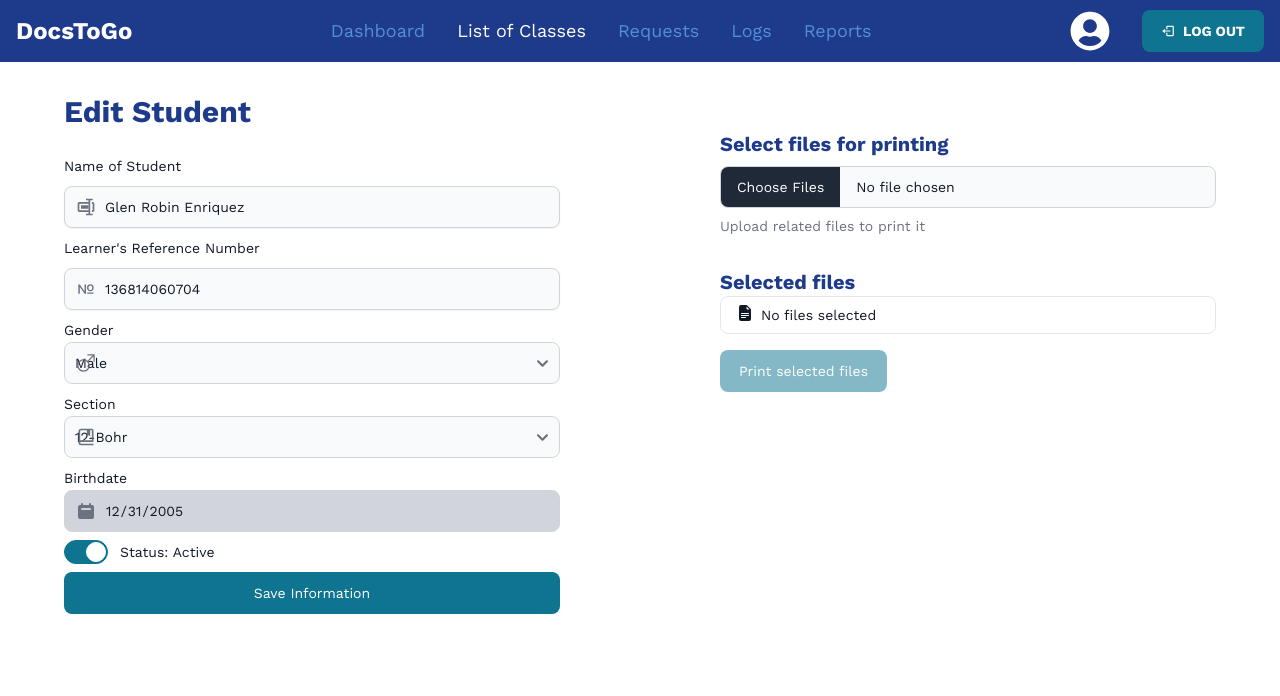
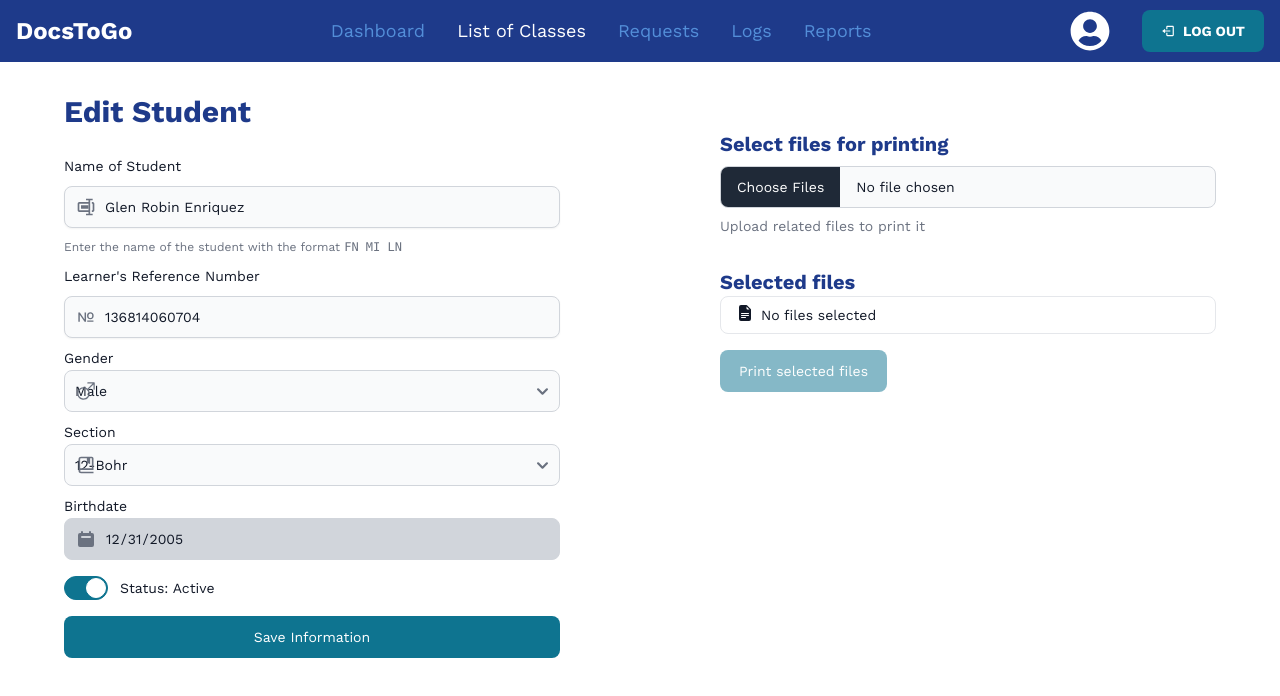
Before and after one commit to arvy-rence/docxtogo-admin, a Next.js app: page /dashboard/class-list/1/136814060704 in a window 1280 px wide. Shown: the top 696 px of the page. Built offline with nearby package versions, Linux system fonts and the light colour scheme.

Commit message:
[ADD] / Add helper text

```diff
--- a/components/studentPage/EditStudentForm.jsx
+++ b/components/studentPage/EditStudentForm.jsx
@@ -46,6 +46,7 @@ const EditStudentForm = ({studentInformation, sectionList}) => {
           type="text"
           defaultValue={studentInformation.name}
           onChange={(e) => setName(e.target.value)}
+          helperText={(<span className="text-xs">Enter the name of the student with the format <code>FN MI LN</code></span>)}
           icon={BiRename}
           required={true}
           shadow={true}
@@ -153,6 +154,7 @@ const EditStudentForm = ({studentInformation, sectionList}) => {
           checked={status}
           label={`Status: ${status ? "Active" : "Inactive"}`}
           onChange={() => setStatus(!status)}
+          className="my-2"
         />
       </div>
       <Button type="submit">
```
